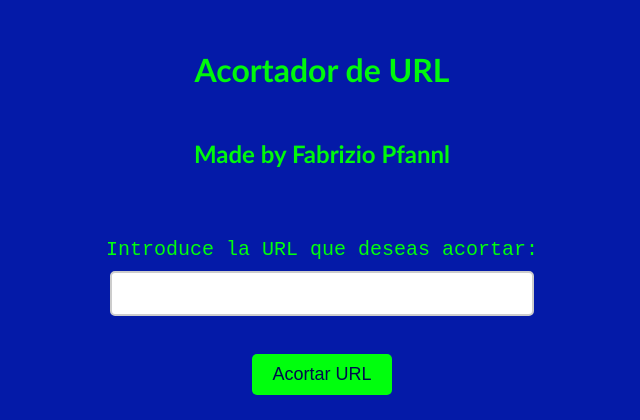
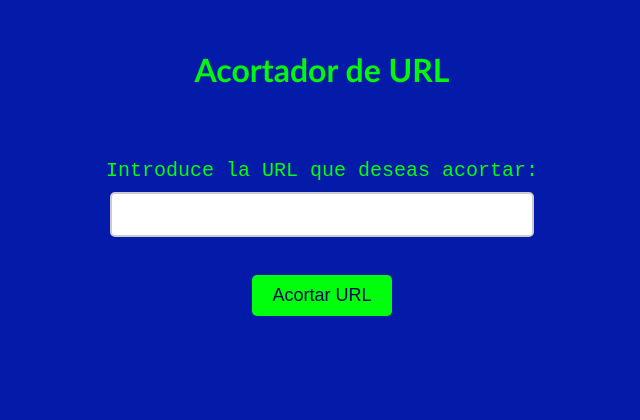
Before and after one commit to KapeParaguay/Link-Shortener, a Flask app: page / in a window 1280 px wide. Shown: the top 420 px of the page, without its empty margins (318-958 px from the left). Run offline with Flask 2, Linux system fonts and the light colour scheme; some libraries are stand-ins or nearby versions.

Commit message:
Update index.html

```diff
--- a/templates/index.html
+++ b/templates/index.html
@@ -74,7 +74,7 @@
 </head>
 <body>
     <h1>Acortador de URL</h1>
-    <h2>Made by Fabrizio Pfannl</h2>
+    <h2></h2>
     <form action="/" method="post">
         <label for="url">Introduce la URL que deseas acortar:</label>
         <input type="url" id="url" name="url" required>
```
